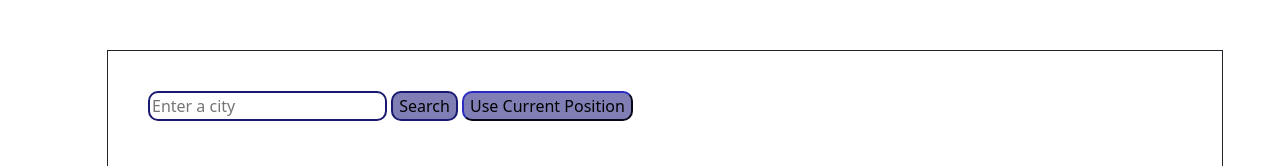
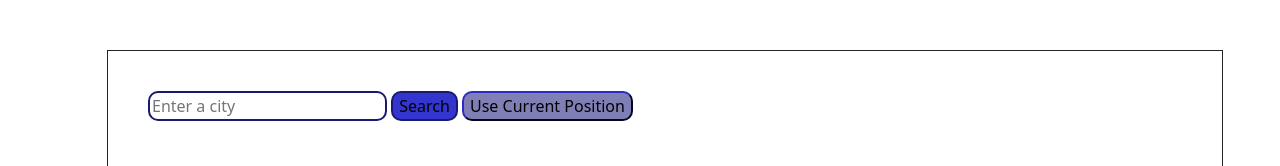
Before and after one commit to joanagui/Final-Work-w5, a plain HTML site: page index.html in a window 1280 px wide. Shown: the top 166 px of the page. Drawn offline with nearby package versions, Linux system fonts and the light colour scheme; files that its build step writes are made by us from their sources; files whose address does not match are found by name.

Commit message:
Changed submit colour

```diff
--- a/styles.css
+++ b/styles.css
@@ -11,7 +11,7 @@ input[type="submit"] {
   border-radius: 10px;
   border-style: solid;
   border-color: midnightblue;
-  background-color: rgb(127, 127, 182);
+  background-color: rgb(52, 52, 206);
 }
 h1 {
   padding: 40px 40px 0px 0px;
```
